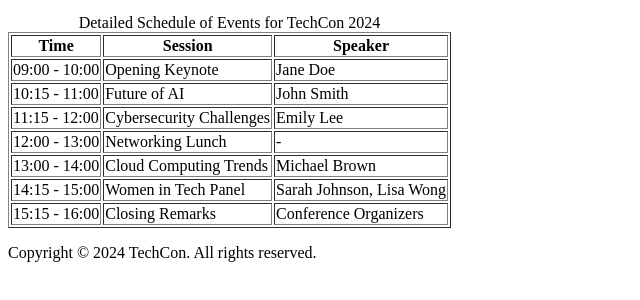
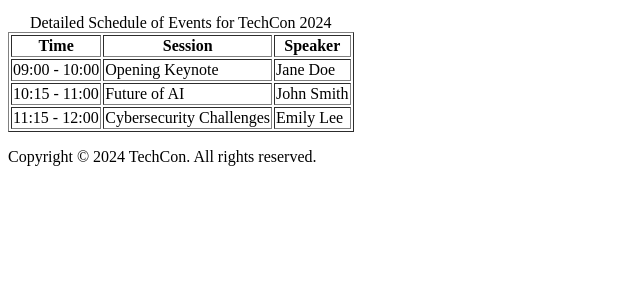
Before and after one commit to simon21728/TechCon_HTML, a plain HTML site: page techcon_website/schedule.html in a window 1280 px wide. Shown: the part 154-454 px from the top of the page, without its empty margins (0-640 px from the left). Drawn offline with Linux system fonts and the light colour scheme.

Commit message:
Designing the Schedule Page for TechCon 2024 Conference Website

```diff
--- a/techcon_website/schedule.html
+++ b/techcon_website/schedule.html
@@ -6,7 +6,6 @@
     <title>Schedule for TechCon 2024</title>
 </head>
 <body>
-    <!-- ===== HEADER ===== -->
     <header>
         <h1>Schedule for TechCon 2024</h1>
         <nav>
@@ -19,7 +18,6 @@
         </nav>
     </header>
 
-    <!-- ===== MAIN CONTENT ===== -->
     <main>
         <table border="1">
             <caption>Detailed Schedule of Events for TechCon 2024</caption>
@@ -46,31 +44,10 @@
                     <td>Cybersecurity Challenges</td>
                     <td>Emily Lee</td>
                 </tr>
-                <tr>
-                    <td>12:00 - 13:00</td>
-                    <td>Networking Lunch</td>
-                    <td>-</td>
-                </tr>
-                <tr>
-                    <td>13:00 - 14:00</td>
-                    <td>Cloud Computing Trends</td>
-                    <td>Michael Brown</td>
-                </tr>
-                <tr>
-                    <td>14:15 - 15:00</td>
-                    <td>Women in Tech Panel</td>
-                    <td>Sarah Johnson, Lisa Wong</td>
-                </tr>
-                <tr>
-                    <td>15:15 - 16:00</td>
-                    <td>Closing Remarks</td>
-                    <td>Conference Organizers</td>
-                </tr>
             </tbody>
         </table>
     </main>
 
-    <!-- ===== FOOTER ===== -->
     <footer>
         <p>Copyright © 2024 TechCon. All rights reserved.</p>
     </footer>
```
